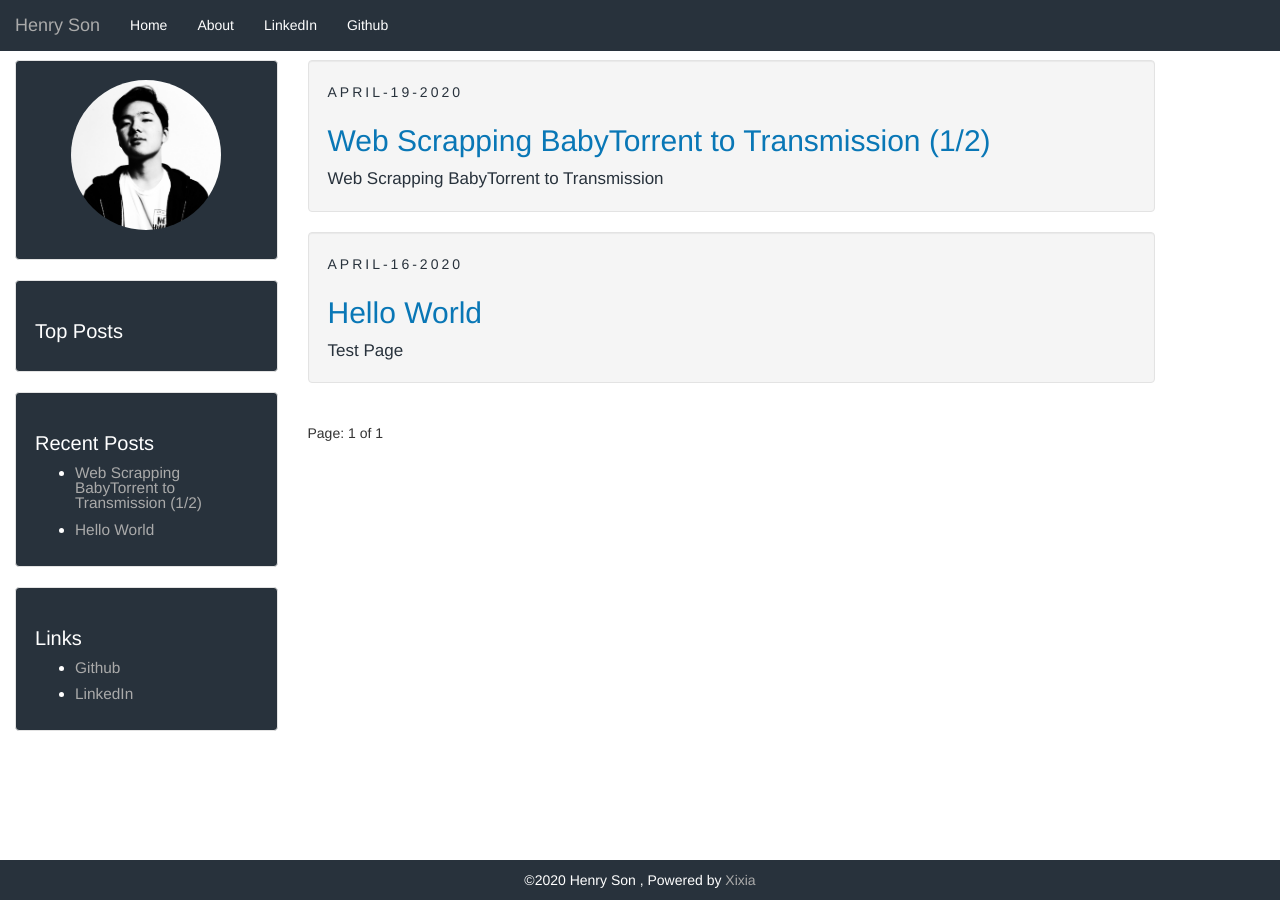
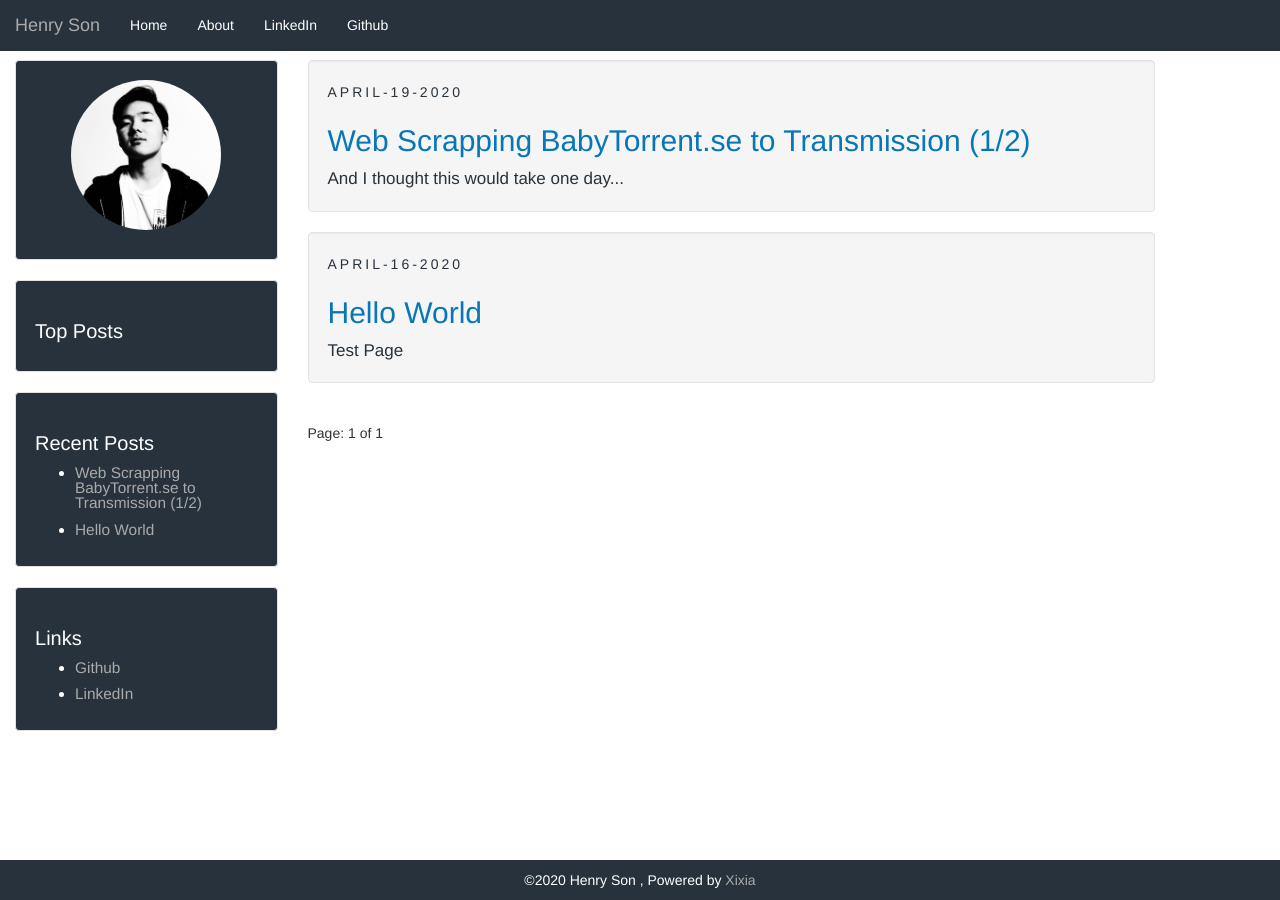
Before and after one commit to sonbyj01/sonbyj01.github.io, a Jekyll site: the page built from index.html, in a window 1280 px wide. Built offline with Jekyll 4.4.1, drawn with Linux system fonts in a browser that asks for light colours; the list of posts is cut into pages by our own code.

Commit message:
updated tags and description

```diff
--- a/_posts/2020-04-16-Hello-World.markdown
+++ b/_posts/2020-04-16-Hello-World.markdown
@@ -2,8 +2,8 @@
 layout: post
 title:  "Hello World"
 date:   2020-04-16 00:00:00 -0400
-categories: Projects
-tags: Projects
+categories:
+tags:
 description: Test Page
 ---
 Hello,
--- a/_posts/2020-04-19-Web-Scrapper-1.markdown
+++ b/_posts/2020-04-19-Web-Scrapper-1.markdown
@@ -1,10 +1,10 @@
 ---
 layout: post
-title:  "Web Scrapping BabyTorrent to Transmission (1/2)"
+title:  "Web Scrapping BabyTorrent.se to Transmission (1/2)"
 date:   2020-04-19 00:00:00 -0400
 categories: Projects
-tags: Projects, Webscrapping, Python3
-description: Web Scrapping BabyTorrent to Transmission
+tags: Projects Webscrapping Python3
+description: And I thought this would take one day...
 ---
 So with a Plex Media Server set up and all, the whole point is to stream movies and tv shows from it, right?
 
```
